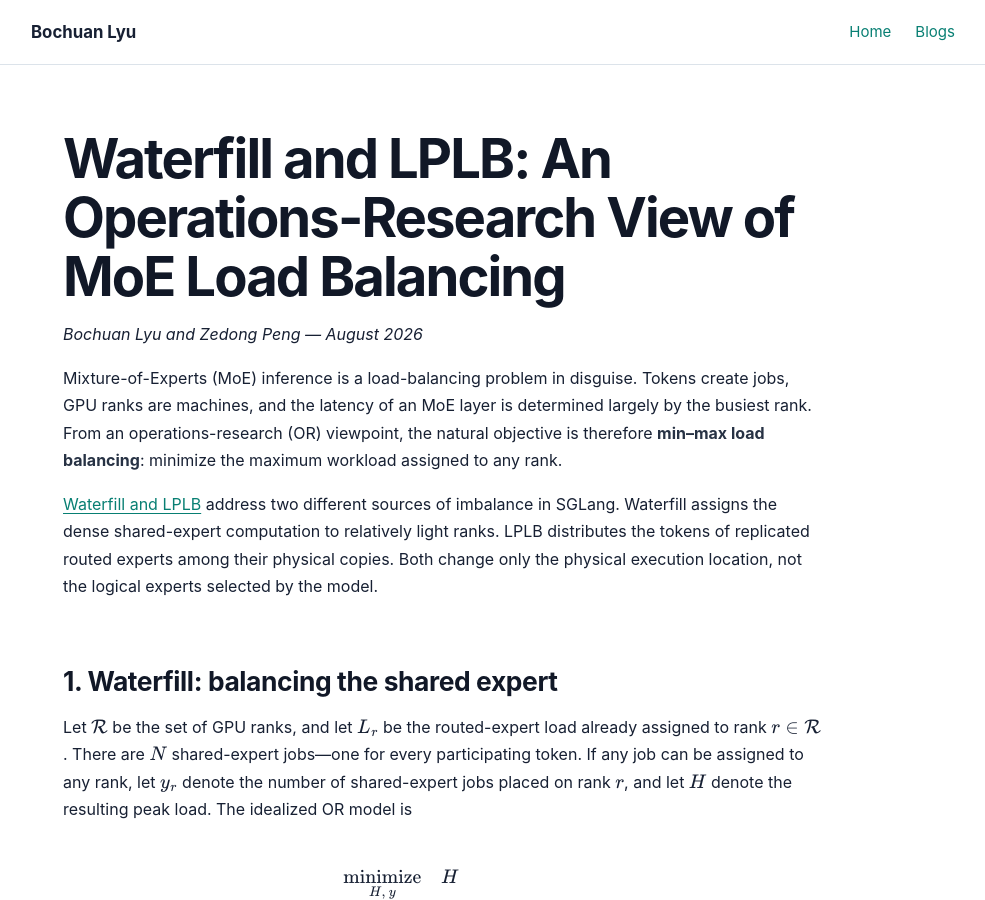
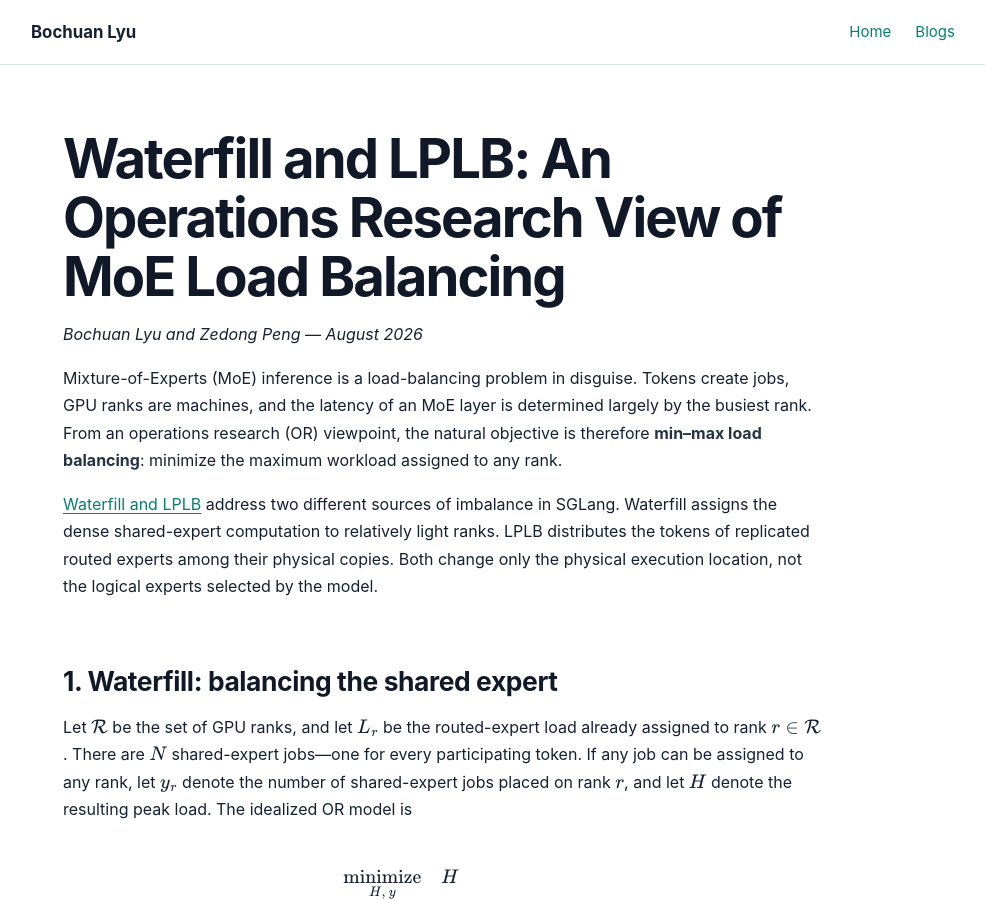
Before and after one commit to BochuanBob/bochuanbob.github.io, a Jekyll site: the page built from waterfill_lplb_or_view.md, in a window 1280 px wide and 900 px high. Shown: the whole window, without its empty margins (147-1132 px from the left). Built offline with Jekyll 4.4.1, drawn with Linux system fonts in a browser that asks for light colours.

```diff
--- a/waterfill_lplb_or_view.md
+++ b/waterfill_lplb_or_view.md
@@ -1,8 +1,8 @@
 ---
 layout: blog
-title: "Waterfill and LPLB: An Operations-Research View of MoE Load Balancing"
+title: "Waterfill and LPLB: An Operations Research View of MoE Load Balancing"
 date: 2026-08-09
-description: "An operations-research view of Waterfill and LPLB for load balancing in mixture-of-experts systems"
+description: "An operations research view of Waterfill and LPLB for load balancing in mixture-of-experts systems"
 permalink: /waterfill-lplb-or-view/
 ---
 
@@ -16,11 +16,11 @@ window.MathJax = {
 </script>
 <script defer src="https://cdn.jsdelivr.net/npm/mathjax@3/es5/tex-mml-chtml.js"></script>
 
-# Waterfill and LPLB: An Operations-Research View of MoE Load Balancing
+# Waterfill and LPLB: An Operations Research View of MoE Load Balancing
 
 *Bochuan Lyu and Zedong Peng — August 2026*
 
-Mixture-of-Experts (MoE) inference is a load-balancing problem in disguise. Tokens create jobs, GPU ranks are machines, and the latency of an MoE layer is determined largely by the busiest rank. From an operations-research (OR) viewpoint, the natural objective is therefore **min–max load balancing**: minimize the maximum workload assigned to any rank.
+Mixture-of-Experts (MoE) inference is a load-balancing problem in disguise. Tokens create jobs, GPU ranks are machines, and the latency of an MoE layer is determined largely by the busiest rank. From an operations research (OR) viewpoint, the natural objective is therefore **min–max load balancing**: minimize the maximum workload assigned to any rank.
 
 [Waterfill and LPLB](https://www.lmsys.org/blog/2026-06-26-waterfill-lplb) address two different sources of imbalance in SGLang. Waterfill assigns the dense shared-expert computation to relatively light ranks. LPLB distributes the tokens of replicated routed experts among their physical copies. Both change only the physical execution location, not the logical experts selected by the model.
 
```
